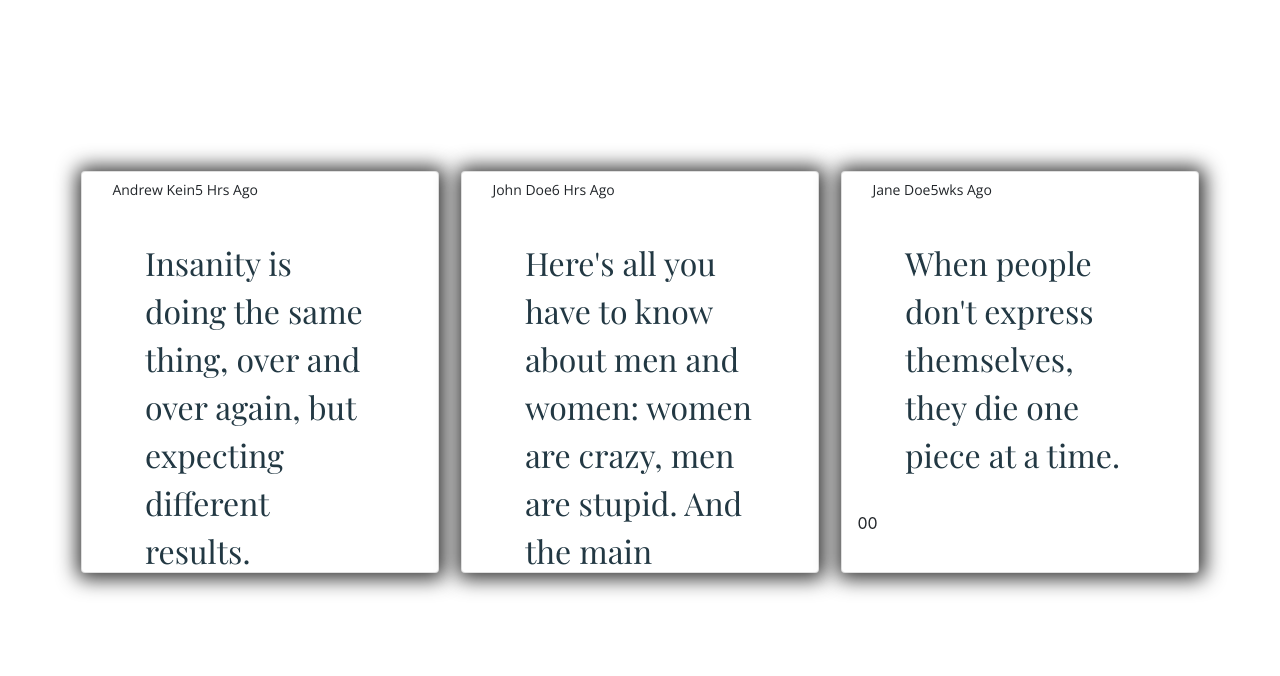
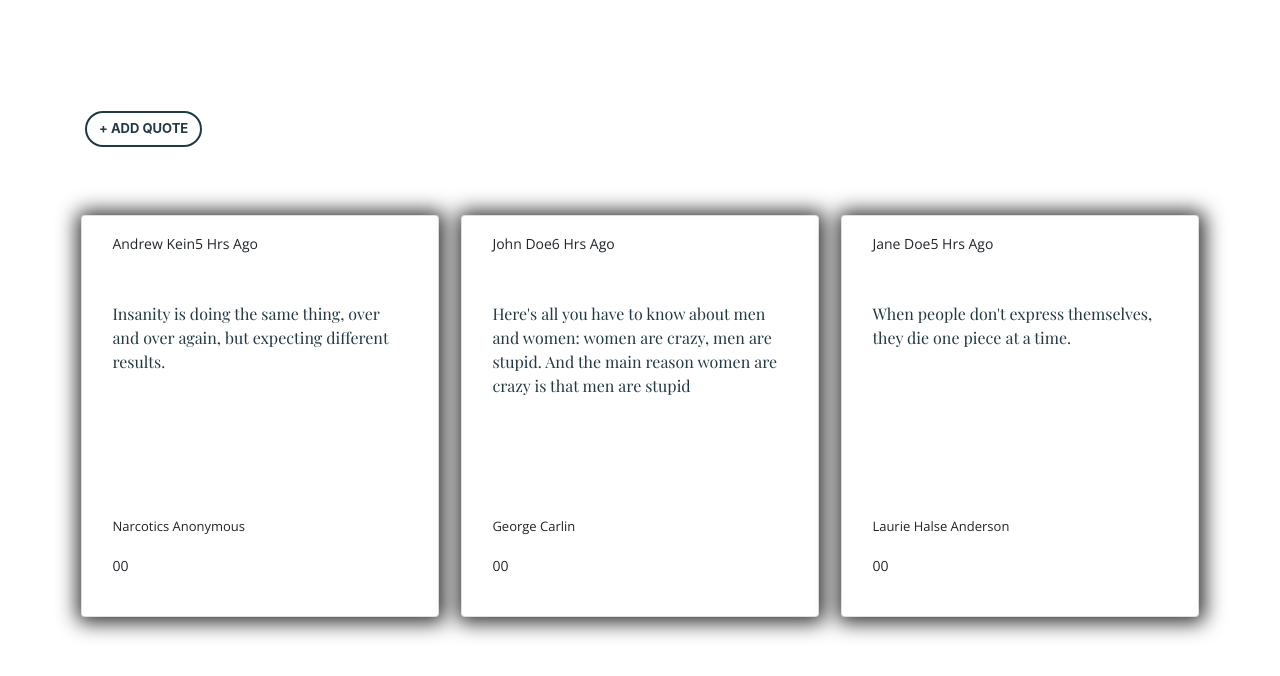
Before and after one commit to mikechumba/quotes, an Angular app: page / in a window 1280 px wide. Shown: the top 676 px of the page. Built offline with nearby package versions, Linux system fonts and the light colour scheme.

Commit message:
add jquery and bootstrap

```diff
--- a/angular.json
+++ b/angular.json
@@ -29,7 +29,9 @@
             "styles": [
               "src/styles.scss"
             ],
-            "scripts": []
+            "scripts": [
+              "../node_modules/jquery/dist/jquery.min.js",
+            ]
           },
           "configurations": {
             "production": {
--- a/package.json
+++ b/package.json
@@ -21,6 +21,7 @@
     "@angular/router": "~7.1.0",
     "bootstrap": "^4.2.1",
     "core-js": "^2.5.4",
+    "jquery": "^3.3.1",
     "rxjs": "~6.3.3",
     "tslib": "^1.9.0",
     "zone.js": "~0.8.26"
@@ -32,6 +33,7 @@
     "@angular/language-service": "~7.1.0",
     "@types/jasmine": "~2.8.8",
     "@types/jasminewd2": "~2.0.3",
+    "@types/jquery": "^3.3.29",
     "@types/node": "~8.9.4",
     "codelyzer": "~4.5.0",
     "jasmine-core": "~2.99.1",
--- a/src/app/app.component.html
+++ b/src/app/app.component.html
@@ -1,7 +1,9 @@
 <html>
+<head>
+  <link href="https://fonts.googleapis.com/icon?family=Material+Icons" rel="stylesheet">
+</head>
 <body>
-<router-outlet></router-outlet>
-
-<app-quotes></app-quotes>
+  <router-outlet></router-outlet>
+  <app-quotes></app-quotes>
 </body>
 </html>
--- a/src/app/quotes/quotes.component.html
+++ b/src/app/quotes/quotes.component.html
@@ -1,4 +1,7 @@
+
 <div class='container'>
+  <button class='btn' (click)='showForm'>+ Add Quote</button>
+
   <div class='row'>
     <li *ngFor="let quote of quotes" class='card col'>
       <div class='quote'>
@@ -7,8 +10,12 @@
           <span class='text-right'>{{quote.timePublished}}</span>
         </div>
         <!-- Quote goes here -->
-        <p>{{quote.quote}}</p>
-        <div>
+        <div class='main-quote'>
+          <p>{{quote.quote}}</p>
+        </div>
+
+        <div class='details'>
+          <p>{{quote.author}}</p>
           <span id='upvotes'>{{quote.upVotes}}</span>
           <span id='downvotes'>{{quote.downVotes}}</span>
         </div>
--- a/src/app/quotes/quotes.component.scss
+++ b/src/app/quotes/quotes.component.scss
@@ -9,7 +9,7 @@ li {
 
 .card {
     box-sizing: border-box;
-    margin: 15% 1% 0 1%;
+    margin: 6% 1% 0 1%;
     height: 20%;
     box-shadow: 1px 1px 20px 5px #333;
 
@@ -17,23 +17,61 @@ li {
         height: 50vh;
         overflow: hidden;
 
-        p {
-            padding: 0 15px;
-            margin: 10%;
-            font-family: $quote-font;
-            color: #223843;
-            font-size: 2.5vw;
+        .main-quote {
+
+            height: 50%;
+
+            p {
+                padding: 0 15px;
+                margin: 10% 0 5% 0;
+                font-family: $quote-font;
+                color: #223843;
+                font-size: 100%;
+            }
         }
 
         .details {
-            padding: 5px 15px;
+            padding: 15px 15px;
 
             span {
                 font-family: $other-font;
                 font-size: 14px;
+
+                #upvotes {
+                    color: #223843;
+                    &:before {
+                        font-family: 'Material Icons';
+                        content: '/thumb_up_alt';
+                        color: #4EA699;
+                    }
+                }
             }
+
+            p {
+                font-family: $other-font;
+                font-size: 13px;
+            }
+
+
         }
     }
 
 
 }
+
+.btn {
+    border: 2px solid #223843;
+    background-color: transparent;
+    text-transform: uppercase;
+    border-radius: 40px;
+    font-weight: 700;
+    font-size: 13px;
+    color: #223843;
+    align-items: flex-start;
+    margin-top: 10%;
+
+    &:hover {
+        border: 2px solid #C2C1C2;
+        background-color: #C2C1C2;
+    }
+}
--- a/src/app/quotes/quotes.ts
+++ b/src/app/quotes/quotes.ts
@@ -6,5 +6,5 @@ export class Quotes {
     author: string;
     upVotes: number;
     downVotes: number;
-    timePublished: number|string;
+    timePublished: string | number;
 }
--- a/src/app/quotes/sample-quotes.ts
+++ b/src/app/quotes/sample-quotes.ts
@@ -1,4 +1,5 @@
 import { Quotes } from './quotes';
+import { getLocaleTimeFormat } from '@angular/common';
 
 export const QuoteSamples: Quotes[] = [
     {
@@ -26,6 +27,6 @@ export const QuoteSamples: Quotes[] = [
         author: 'Laurie Halse Anderson',
         upVotes: 0,
         downVotes: 0,
-        timePublished: '5wks Ago',
+        timePublished: '5 Hrs Ago',
     }
 ];
--- a/src/index.html
+++ b/src/index.html
@@ -7,6 +7,7 @@
 
   <meta name="viewport" content="width=device-width, initial-scale=1">
   <link rel="icon" type="image/x-icon" href="favicon.ico">
+  <link href="https://fonts.googleapis.com/icon?family=Material+Icons" rel="stylesheet">
 </head>
 <body>
   <app-root></app-root>
```
Also changed, not shown: src/app/app.component.scss (line endings or trailing spaces), 14 other files (tests, documents, lock files or other folders).
